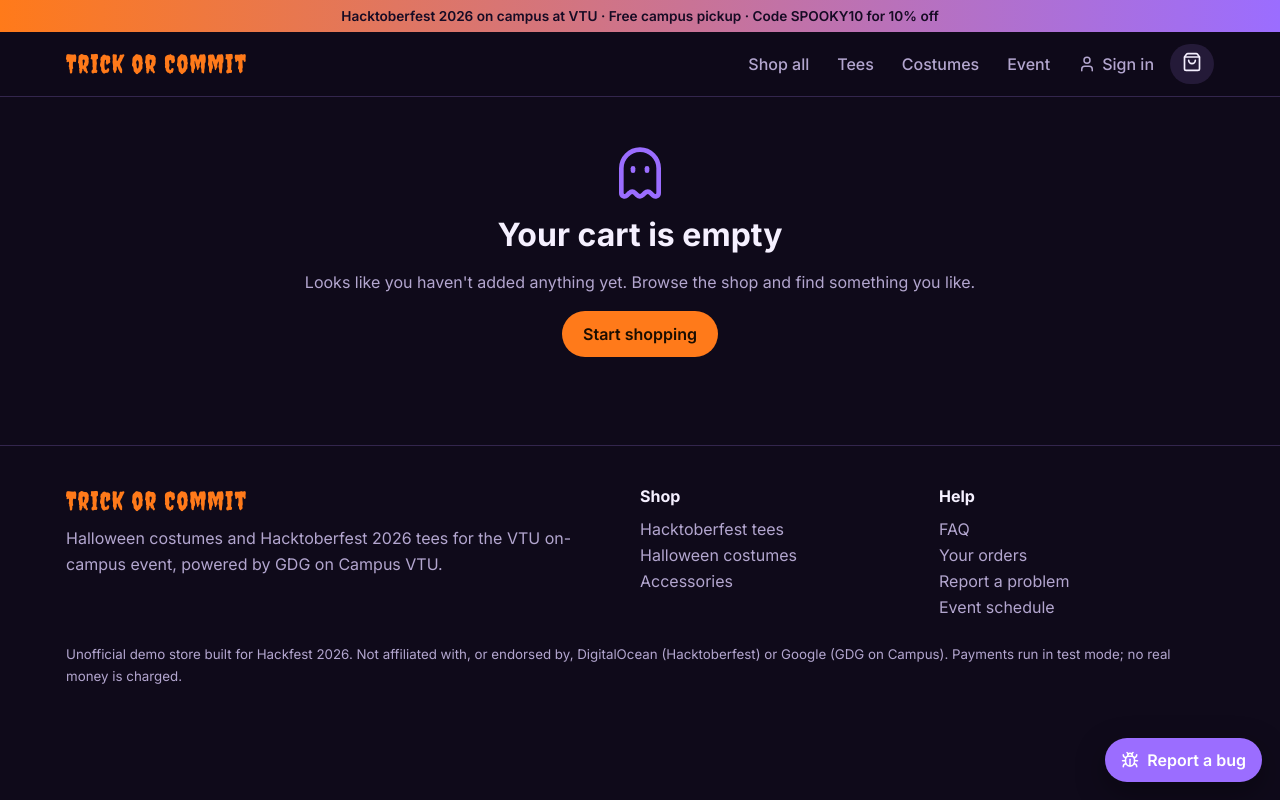
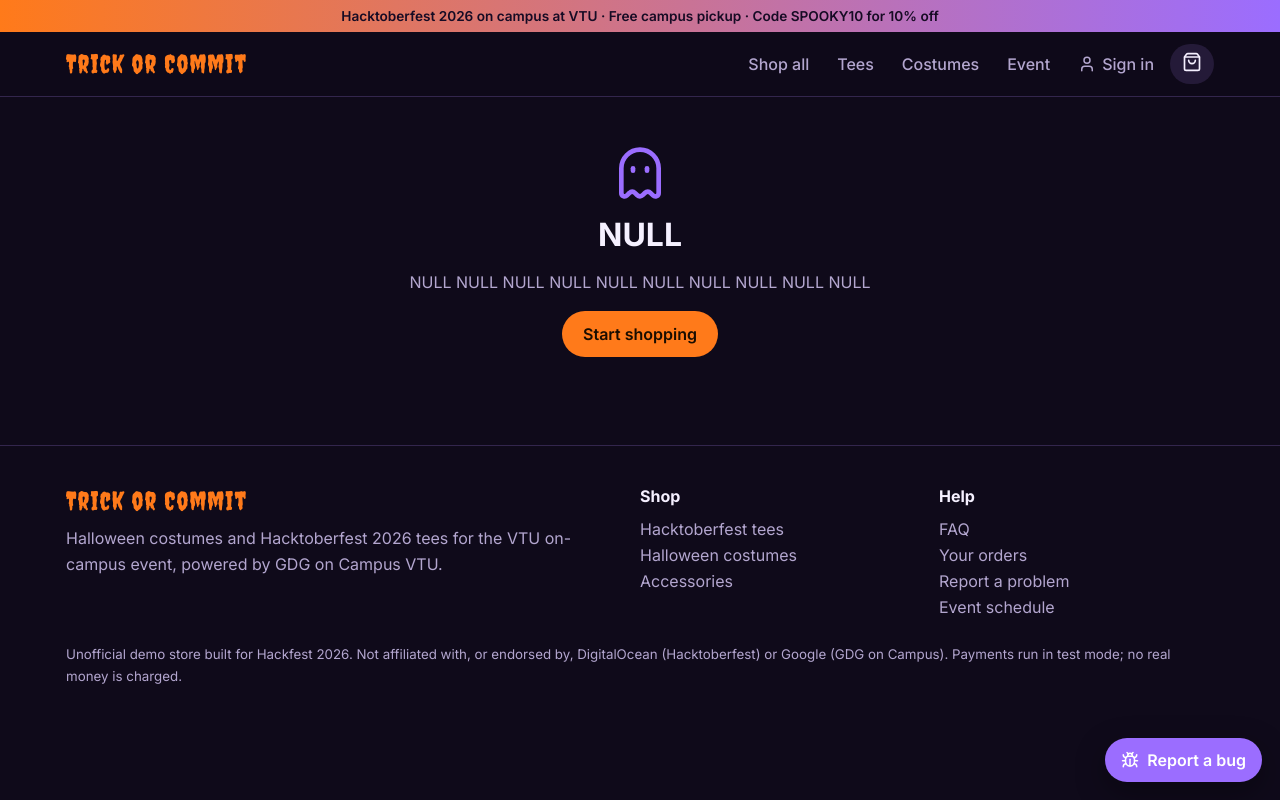
Before and after one commit to Cartlal/Vtu-Hacktoberfest2026, a React (Vite) app in the folder frontend/: page /cart in a window 1280 px wide. Built offline with nearby package versions, Linux system fonts and the light colour scheme.

Commit message:
test: update empty cart message to NULL

```diff
--- a/frontend/src/pages/Cart.jsx
+++ b/frontend/src/pages/Cart.jsx
@@ -67,8 +67,8 @@ export default function Cart() {
     return (
       <div className="container page empty">
         <Ghost size={56} aria-hidden="true" />
-        <h1>Your cart is empty</h1>
-        <p>Looks like you haven't added anything yet. Browse the shop and find something you like.</p>
+        <h1>NULL</h1>
+        <p>NULL NULL NULL NULL NULL NULL NULL NULL NULL NULL </p>
         <Link to="/shop" className="btn">Start shopping</Link>
       </div>
     );
```
